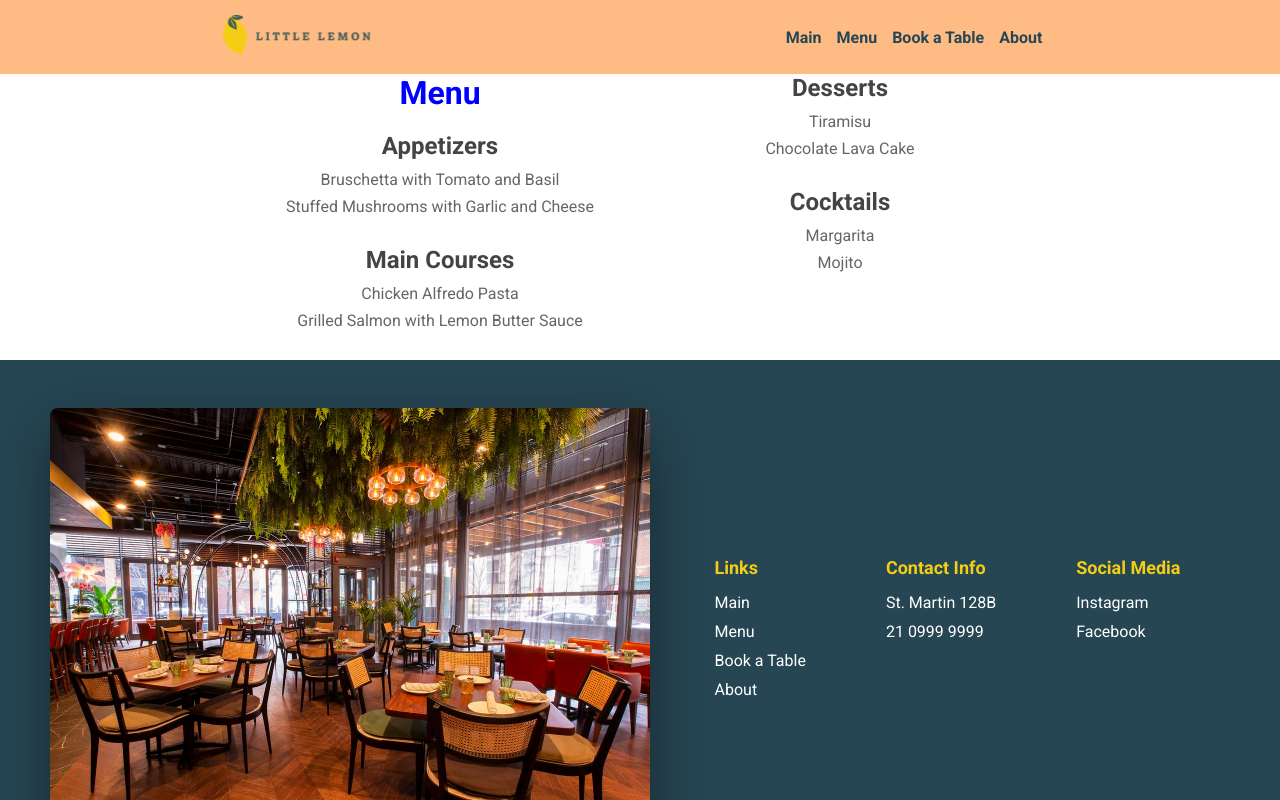
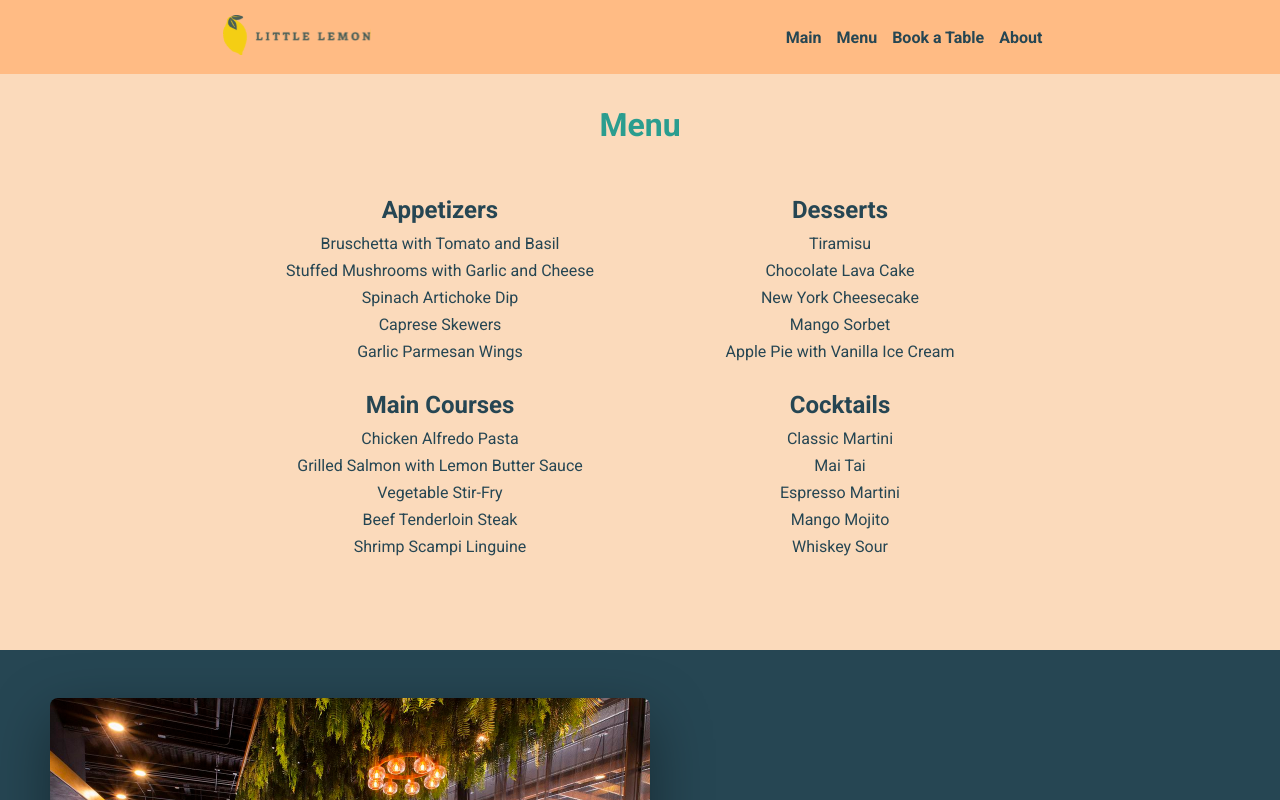
Before and after one commit to ddimkou/meta-little-lemon, a React (Create React App) app: page /menu in a window 1280 px wide. Shown: the top 800 px of the page. Built offline with nearby package versions, Linux system fonts and the light colour scheme.

Commit message:
menu update

```diff
--- a/src/App.css
+++ b/src/App.css
@@ -112,9 +112,17 @@ footer img {
 
 /* MENU */
 
+.menu {
+  background-color: var(--terracotta);
+}
+.menu h2 {
+  text-align: center;
+  padding: 1em 0;
+}
 .menu-container {
   max-width: 800px;
   margin: 0 auto;
+  padding-bottom: 4em;
   text-align: center;
   display: flex;
   justify-content: center;
@@ -126,7 +134,7 @@ footer img {
 }
 
 .menu-heading {
-  color: blue;
+  color: var(--teal); /* Use your desired color variable or hex code */
   font-size: 2rem;
   margin-bottom: 20px;
 }
@@ -137,7 +145,7 @@ footer img {
 }
 
 .section-heading {
-  color: #444;
+  color: var(--darkteal); /* Use your desired color variable or hex code */
   font-size: 1.5rem;
   margin-bottom: 10px;
 }
@@ -151,5 +159,5 @@ footer img {
 
 .menu-item {
   margin-bottom: 8px;
-  color: #666;
+  color: var(--darkteal); /* Use your desired color variable or hex code */
 }
--- a/src/Menu.js
+++ b/src/Menu.js
@@ -1,11 +1,12 @@
+// Menu.js
 import React from "react";
 
 const Menu = () => {
   return (
+    <section className="menu">
+      <h2 className="menu-heading">Menu</h2>
       <div className="menu-container">
         <div className="menu-column">
-        <h2 className="menu-heading">Menu</h2>
-
           <section className="menu-section">
             <h3 className="section-heading">Appetizers</h3>
             <ul className="menu-list">
@@ -13,6 +14,9 @@ const Menu = () => {
               <li className="menu-item">
                 Stuffed Mushrooms with Garlic and Cheese
               </li>
+              <li className="menu-item">Spinach Artichoke Dip</li>
+              <li className="menu-item">Caprese Skewers</li>
+              <li className="menu-item">Garlic Parmesan Wings</li>
             </ul>
           </section>
 
@@ -23,6 +27,9 @@ const Menu = () => {
               <li className="menu-item">
                 Grilled Salmon with Lemon Butter Sauce
               </li>
+              <li className="menu-item">Vegetable Stir-Fry</li>
+              <li className="menu-item">Beef Tenderloin Steak</li>
+              <li className="menu-item">Shrimp Scampi Linguine</li>
             </ul>
           </section>
         </div>
@@ -33,18 +40,25 @@ const Menu = () => {
             <ul className="menu-list">
               <li className="menu-item">Tiramisu</li>
               <li className="menu-item">Chocolate Lava Cake</li>
+              <li className="menu-item">New York Cheesecake</li>
+              <li className="menu-item">Mango Sorbet</li>
+              <li className="menu-item">Apple Pie with Vanilla Ice Cream</li>
             </ul>
           </section>
 
           <section className="menu-section">
             <h3 className="section-heading">Cocktails</h3>
             <ul className="menu-list">
-            <li className="menu-item">Margarita</li>
-            <li className="menu-item">Mojito</li>
+              <li className="menu-item">Classic Martini</li>
+              <li className="menu-item">Mai Tai</li>
+              <li className="menu-item">Espresso Martini</li>
+              <li className="menu-item">Mango Mojito</li>
+              <li className="menu-item">Whiskey Sour</li>
             </ul>
           </section>
         </div>
       </div>
+    </section>
   );
 };
 
```
Lines whose indentation alone changed are shown as unchanged.
